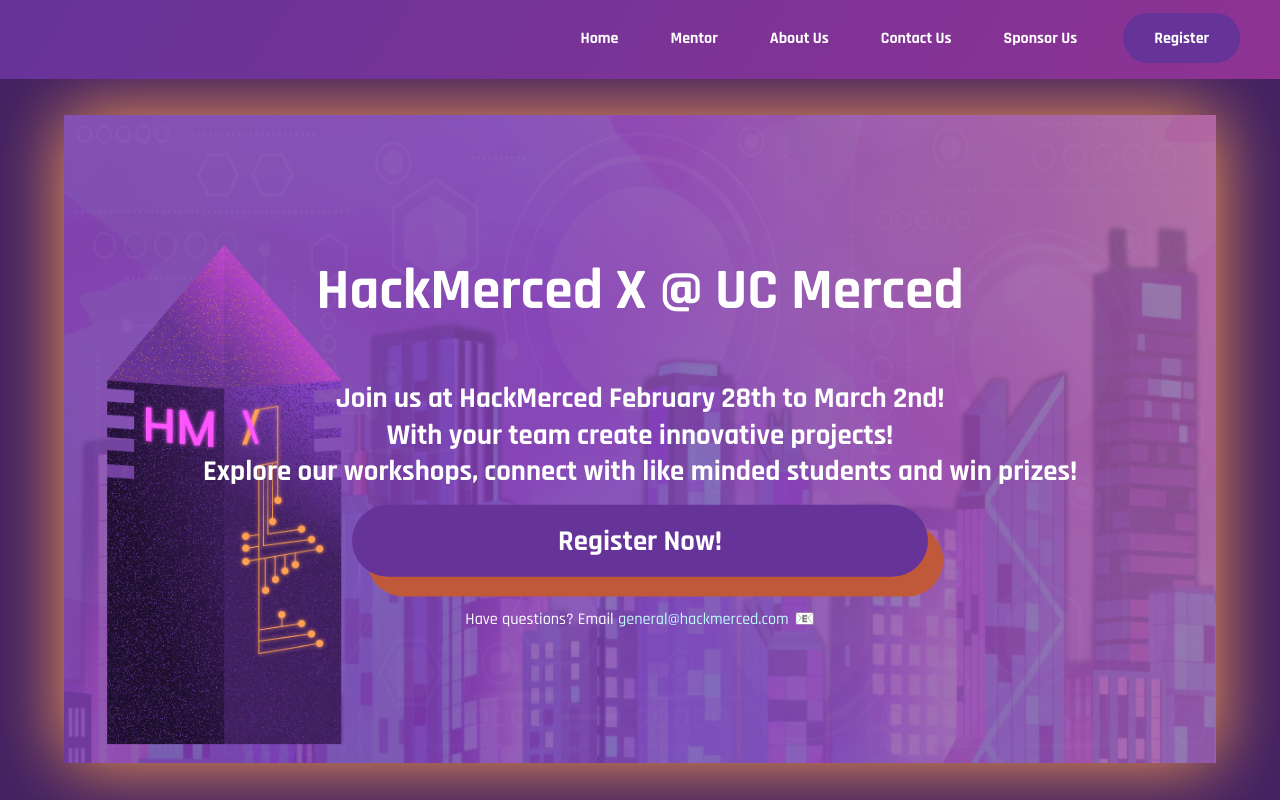
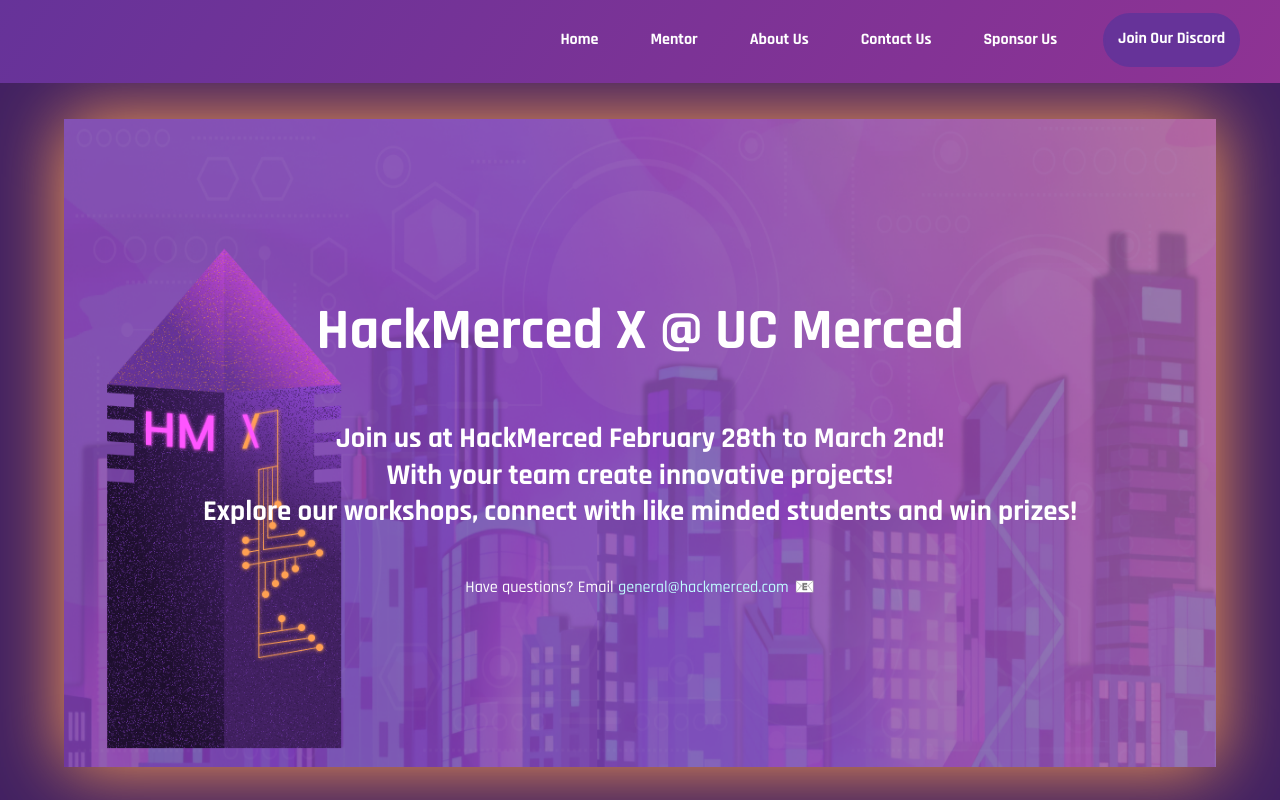
Before and after one commit to HackMerced/HackMerced-X, a React (Create React App) app: page / in a window 1280 px wide. Shown: the top 800 px of the page. Built offline with nearby package versions, Linux system fonts and the light colour scheme.

Commit message:
removved registratoin

```diff
--- a/src/App.css
+++ b/src/App.css
@@ -327,11 +327,11 @@ a {
   /* border: 0.18rem solid #342153; */
   border: 0.18rem solid var(--primary-purple);
   border-radius: 3rem;
-  /* padding:0.8rem;
+  padding:0.8rem;
   padding-bottom: 1rem;
-  padding-left: 1.8rem;
+  /* padding-left: 1.8rem;
   padding-right: 1.8rem; */
-  padding: 0.8rem 1.8rem 0.8rem 1.8rem;
+  /* padding: 0.8rem 1.8rem 0.8rem 1.8rem; */
 
   /* outline: red solid 3px; */
   width:8rem;
--- a/src/Components/MainPage.js
+++ b/src/Components/MainPage.js
@@ -19,7 +19,7 @@ function MainPage() {
                   <br/>
                   Explore our workshops, connect with like minded students and win prizes!
                 </p>
-                <a className="registerButton2Stars" href="https://docs.google.com/forms/d/e/1FAIpQLSerxYTLPoERBERkjr63okZMrOGDU1Lgw1aOnjWGlhFOFXHN4w/viewform?usp=dialog">
+                {/* <a className="registerButton2Stars" href="https://docs.google.com/forms/d/e/1FAIpQLSerxYTLPoERBERkjr63okZMrOGDU1Lgw1aOnjWGlhFOFXHN4w/viewform?usp=dialog">
                   <button className="registerButton2">Register Now!</button>
                   <div class="starWrapper">
                     <p class="star1" id="star">★</p>
@@ -31,7 +31,7 @@ function MainPage() {
                     <p class="starBurst2">⭐️</p>
                     <p class="starBurst3">🌟</p>
                   </div>
-                </a>
+                </a> */}
 
                 <img src={HackMercedTower} className='Main-hackmerced-tower' alt='HackMerced X Tower'/>
                 <p className="Main-footer">Have questions? Email <a className="Main-footerlink" href="mailto:general@hackmerced.com"> general@hackmerced.com <p className="emailEmoji"><span role="img" aria-label="email">📧</span></p></a></p>
--- a/src/Components/NavBar.js
+++ b/src/Components/NavBar.js
@@ -12,7 +12,7 @@ function NavBar() {
           <li><Link to="/aboutus"><button className="button" id="about-us-button">About Us</button></Link></li>
           <li><Link to="/contactus"><button className="button" id="contact-us-button">Contact Us</button></Link></li>
           <li><Link to="/sponsorus"><button className="button" id="sponsor-us-button">Sponsor Us</button></Link></li>
-          <li><a href="https://docs.google.com/forms/d/e/1FAIpQLSerxYTLPoERBERkjr63okZMrOGDU1Lgw1aOnjWGlhFOFXHN4w/viewform?usp=dialog"><button className="registerButton" id="register-button">Register</button></a></li>
+          <li><a href="https://hackmerced.com/discord"><button className="registerButton" id="register-button">Join Our Discord</button></a></li>
         </ul>
 
       </div>
```
